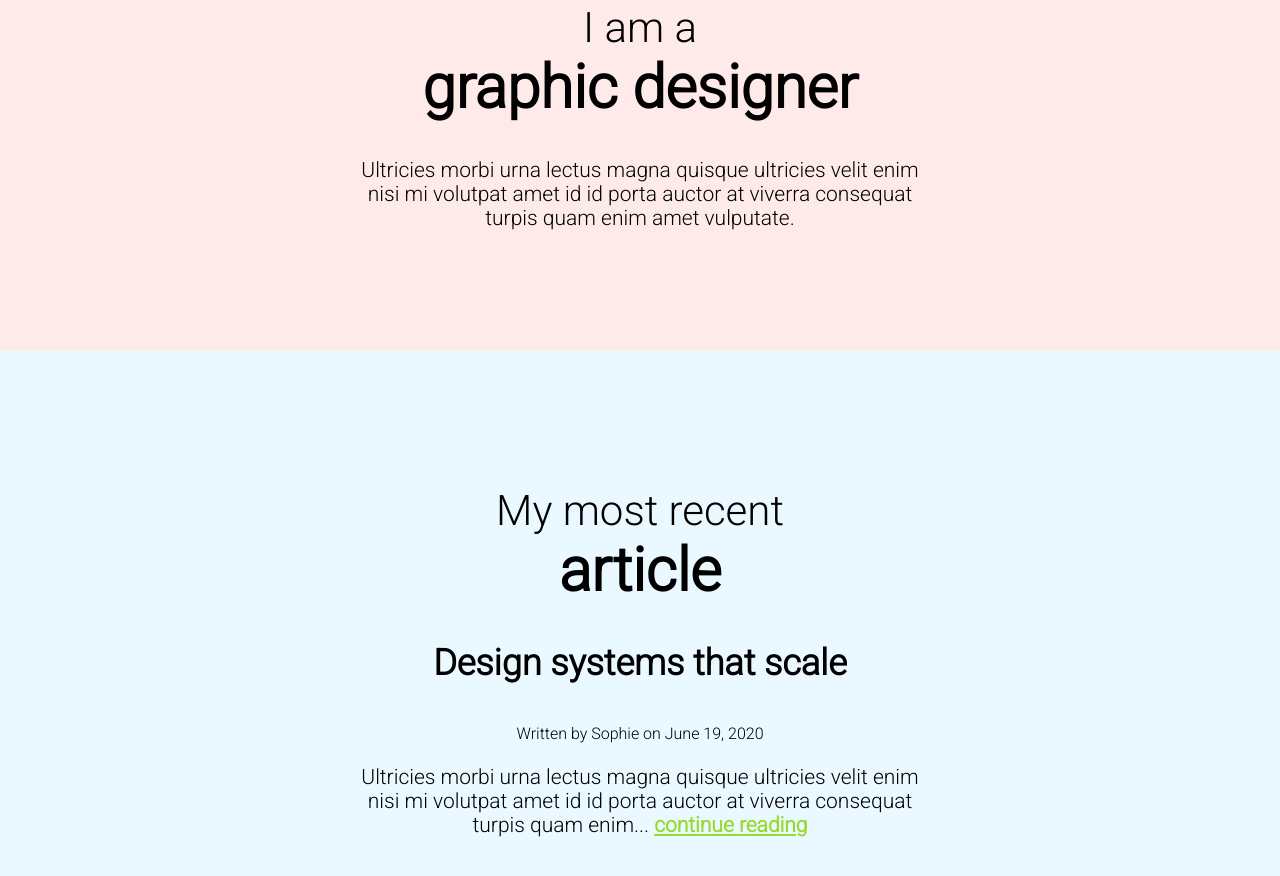
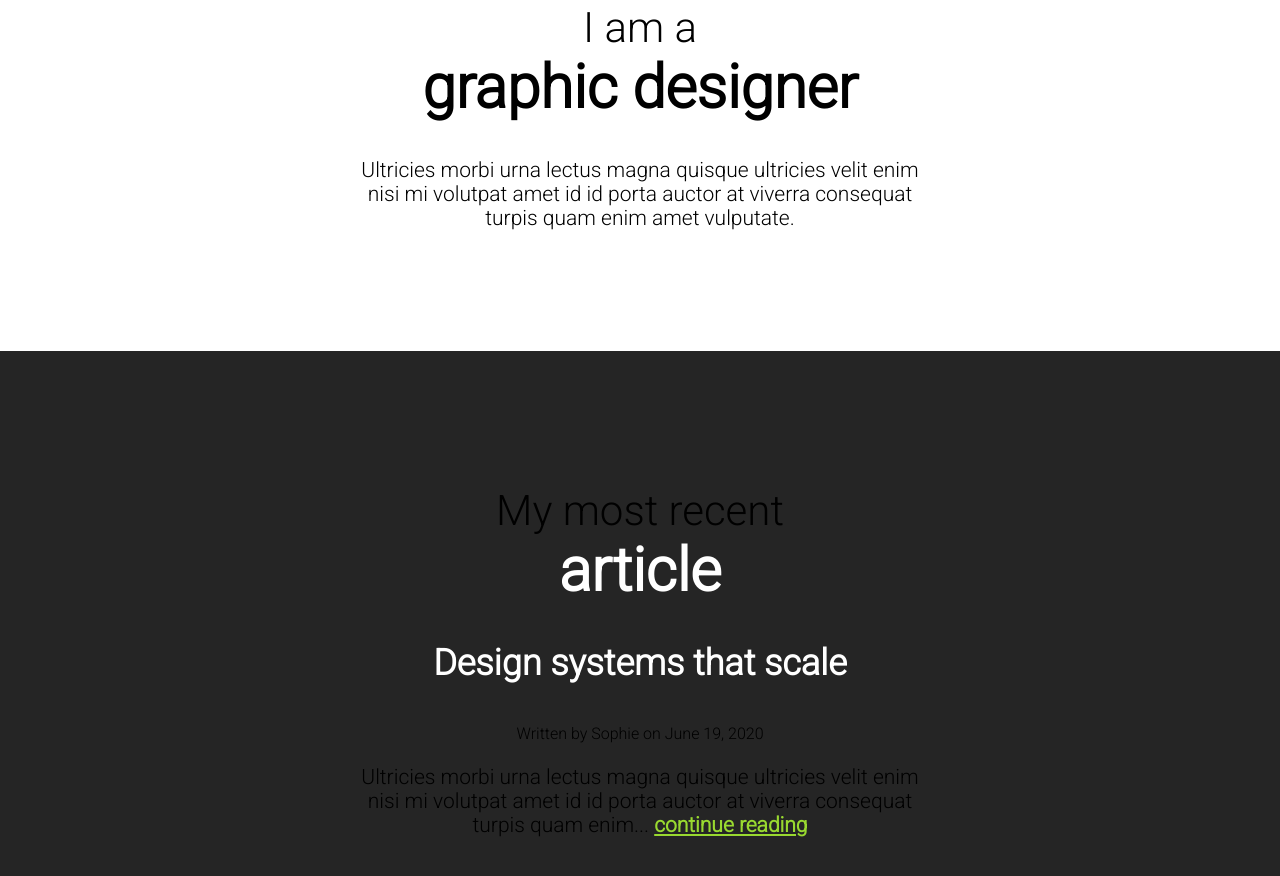
Before and after one commit to SimonRJenkins/css-fundamentals-challenge, a plain HTML site: page index.html in a window 1280 px wide. Shown: the part 882-1758 px from the top of the page. Drawn offline with Linux system fonts and the light colour scheme.

Commit message:
Challenge #6 - Playing with colours
Changed colour of background for each div to a dark grey, white, dark grey scheme
Changed colour of some headings to #FFF (white)

```diff
--- a/index.css
+++ b/index.css
@@ -18,6 +18,7 @@ body {
 
 h1 .bold-text {
     font-size: 80px;
+    color: #fff;
 }
 
 h2 .bold-text {
@@ -37,6 +38,10 @@ h2 {
     font-size: 42px;
 }
 
+.article .bold-text,
+h3 {
+    color: #FFF;
+}
 
 h3 {
     font-size: 36px;
@@ -56,16 +61,9 @@ a:hover {
     font-size: 16px;
 }
 
-.sophie {
-    background-color: #D7D7D7;
-}
-
-.role {
-    background-color: #FFEAEA;
-}
-
+.sophie,
 .article {
-    background-color: #EAF9FF;
+    background-color: #252525;
 }
 
 .sophie,
```
